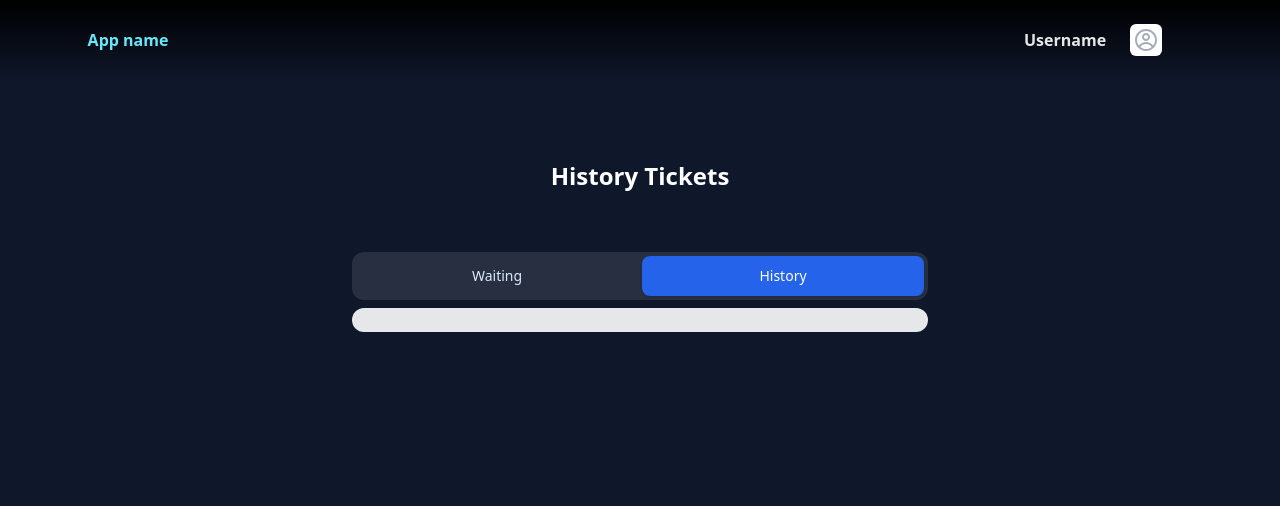
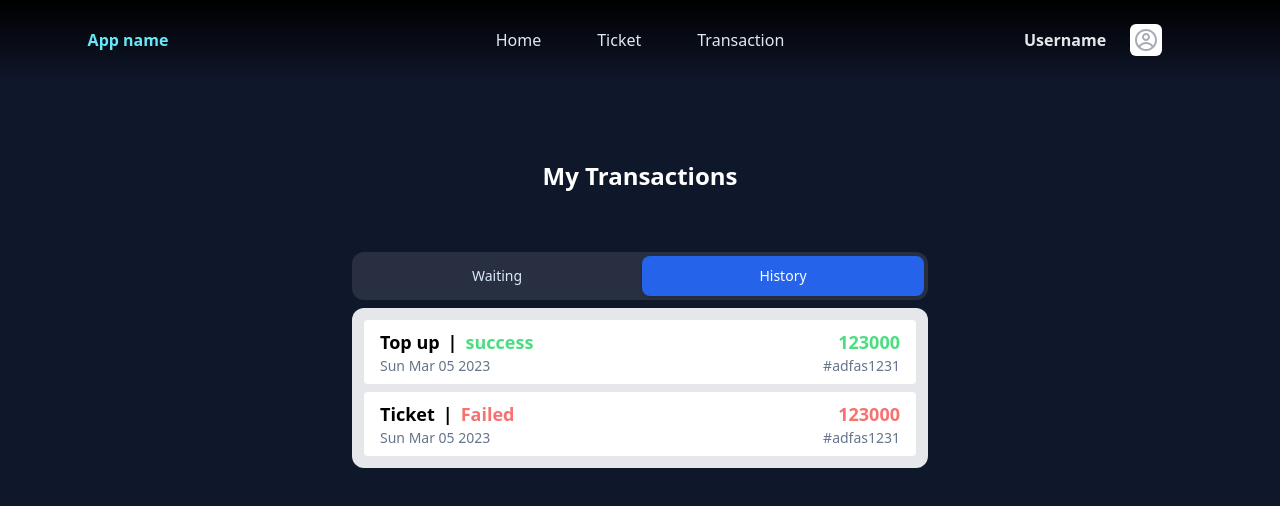
Before and after one commit to reynoldputra/movie-ticket, a Next.js app: page /transaction in a window 1280 px wide. Both pictures are taken after a click on the tab "History". Shown: the top 506 px of the page. Built offline with nearby package versions, Linux system fonts and the light colour scheme.

Commit message:
feat: transaction history

```diff
--- a/src/components/navbar/Navbar.tsx
+++ b/src/components/navbar/Navbar.tsx
@@ -1,45 +1,43 @@
-import Link from "next/link"
-import { CgProfile } from "react-icons/cg"
-import ProfileNavbar from "./Profile"
+import Link from "next/link";
+import { CgProfile } from "react-icons/cg";
+import ProfileNavbar from "./Profile";
 
 interface NavbarItemType {
-  tag: string
-  endpoint: string
+  tag: string;
+  endpoint: string;
 }
 
 export default function Navbar() {
   const navbarItems: NavbarItemType[] = [
     {
       tag: "Home",
-      endpoint: "/"
+      endpoint: "/",
     },
     {
       tag: "Ticket",
-      endpoint: "/ticket"
+      endpoint: "/ticket",
     },
     {
-      tag: "History",
-      endpoint: "/history"
-    }
-  ]
+      tag: "Transaction",
+      endpoint: "/transaction",
+    },
+  ];
 
   return (
     <div className="h-20 bg-gradient-to-b from-black fixed w-full flex justify-between items-center z-50">
-      <p className="w-64 text-cyan-300 text-center font-bold">App name</p>
-      {/* <div className="flex gap-14"> */}
-      {/*   { */}
-      {/*     navbarItems.map((item: NavbarItemType, idx: number) => { */}
-      {/*       return ( */}
-      {/*         <div key={idx} className="text-slate-200"> */}
-      {/*           <Link href={item.endpoint}> */}
-      {/*             {item.tag} */}
-      {/*           </Link> */}
-      {/*         </div> */}
-      {/*       ) */}
-      {/*     }) */}
-      {/*   } */}
-      {/* </div> */}
+      <Link href="/">
+        <p className="w-64 text-cyan-300 text-center font-bold">App name</p>
+      </Link>
+      <div className="flex gap-14">
+        {navbarItems.map((item: NavbarItemType, idx: number) => {
+          return (
+            <div key={idx} className="text-slate-200">
+              <Link href={item.endpoint}>{item.tag}</Link>
+            </div>
+          );
+        })}
+      </div>
       <ProfileNavbar />
     </div>
-  )
+  );
 }
--- a/src/components/ticket/TicketCard.tsx
+++ b/src/components/ticket/TicketCard.tsx
@@ -1,13 +1,18 @@
 import { Ticket } from "@/interfaces/Ticket";
 import Cell from "../layout/cell";
+import clsxm from "@/lib/clsxm";
 
 interface TicketCardProps {
-  ticket: Ticket
+  ticket: Ticket,
+  className : string
 }
 
-export default function TicketCard({ ticket }: TicketCardProps) {
+export default function TicketCard({ ticket, className = "" }: TicketCardProps) {
   return (
-    <div className="bg-white rounded flex flex-col w-full text-black py-2 px-4">
+    <div className={clsxm([
+      "bg-white rounded flex flex-col w-full text-black py-2 px-4",
+      className
+    ])}>
       <div className="w-full flex justify-between text-lg font-bold">
         <p>{ticket.movie_title}</p>
         <p>{ticket.count_ticket}</p>
--- /dev/null
+++ b/src/components/transaction/HistroyTransCard.tsx
@@ -0,0 +1,27 @@
+import { TransHistory } from "@/interfaces/Transaction";
+
+interface HistoryTransCardProps {
+  transaction: TransHistory;
+}
+
+export default function HistoryTransCard({ transaction }: HistoryTransCardProps) {
+  return (
+    <div className="bg-white rounded flex flex-col w-full text-black py-2 px-4">
+      <div className="w-full flex justify-between text-lg font-bold">
+        <div className="flex gap-2">
+          <p>{transaction.type}</p>
+          |
+          <p className={transaction.status.color}>{transaction.status.tag}</p>
+        </div>
+        <p className={transaction.status.color}>{transaction.cash}</p>
+      </div>
+      <div className="w-full flex justify-between text-sm text-slate-500">
+        <p>{transaction.date.toDateString()}</p>
+        <p>#{transaction.uid}</p>
+      </div>
+      <div className="h-24 bg-blue-50 rounded my-2 hidden">
+
+      </div>
+    </div>
+  );
+}
--- a/src/components/transaction/TicketTransCard.tsx
+++ b/src/components/transaction/TicketTransCard.tsx
@@ -7,12 +7,16 @@ interface TicketTransCardProps {
 export default function TicketTransCard({ transaction }: TicketTransCardProps) {
   return (
     <div className="bg-white rounded flex flex-col w-full text-black py-2 px-4">
+      <div className="w-full flex justify-between text-sm text-slate-500">
+        <p>Valid until : </p>
+        <p>#{transaction.uid}</p>
+      </div>
       <div className="w-full flex justify-between text-lg font-bold">
-        <p>Valid until : {transaction.validDate.toDateString()}</p>
+        <p>{transaction.validDate.toDateString()}</p>
         <p>IDR {transaction.cash}</p>
       </div>
-      <div className="w-full flex justify-between text-sm text-slate-500">
-        <p>#{transaction.uid}</p>
+      <div className="h-24 bg-blue-50 rounded my-2 hidden">
+
       </div>
     </div>
   );
--- a/src/interfaces/Transaction.tsx
+++ b/src/interfaces/Transaction.tsx
@@ -6,14 +6,13 @@ export interface StatusType {
 interface Transaction {
   uid: string;
   cash: number;
-  isIn: boolean;
 }
 
 export interface TicketTrans extends Transaction {
   validDate: Date;
 }
 
-export interface CompletedTrans extends Transaction {
+export interface TransHistory extends Transaction {
   date: Date;
   status: StatusType;
   type: string;
--- a/src/pageComponents/transaction/transaction.tsx
+++ b/src/pageComponents/transaction/Transaction.tsx
@@ -2,23 +2,45 @@ import Tabs from "@/components/Tabs";
 import Cell from "@/components/layout/cell";
 import Grid from "@/components/layout/grid";
 import TicketCard from "@/components/ticket/TicketCard";
+import HistoryTransCard from "@/components/transaction/HistroyTransCard";
 import TicketTransCard from "@/components/transaction/TicketTransCard";
 import { TabItem } from "@/interfaces/TabItem";
-import { TicketTrans } from "@/interfaces/Transaction";
+import { TicketTrans, TransHistory } from "@/interfaces/Transaction";
 
 export default function Transaction() {
   const ticketsTrans: TicketTrans[] = [
     {
       uid: "adfas1231",
       cash: 123000,
-      isIn: true,
       validDate: new Date("3-5-2023"),
     },
     {
       uid: "adfas1231",
       cash: 123000,
-      isIn: true,
       validDate: new Date("3-5-2023"),
+    },
+  ];
+
+  const transHistory: TransHistory[] = [
+    {
+      uid: "adfas1231",
+      cash: 123000,
+      date: new Date("3-5-2023"),
+      status: {
+        tag: "success",
+        color: "text-green-400",
+      },
+      type: "Top up",
+    },
+    {
+      uid: "adfas1231",
+      cash: 123000,
+      date: new Date("3-5-2023"),
+      status: {
+        tag: "Failed",
+        color: "text-red-400",
+      },
+      type: "Ticket",
     },
   ];
 
@@ -34,18 +56,22 @@ export default function Transaction() {
       ),
     },
     {
-      menu : "History",
-      content : (
-      <div></div>
-      )
-    }
+      menu: "History",
+      content: (
+        <div className="flex flex-col gap-2">
+          {transHistory.map((transaction, idx) => (
+            <HistoryTransCard transaction={transaction} key={idx} />
+          ))}
+        </div>
+      ),
+    },
   ];
 
   return (
     <>
       <Grid className="pt-40">
         <Cell cols="1_full" className="w-full text-center text-2xl font-bold mb-6">
-          <p>History Tickets</p>
+          <p>My Transactions</p>
         </Cell>
         <Cell cols="1_full" className="w-full flex justify-center">
           <Tabs items={transTabItem} />
--- a/src/pages/transaction.tsx
+++ b/src/pages/transaction.tsx
@@ -1,5 +1,5 @@
 import Layout from "@/components/Layout";
-import Transaction from "@/pageComponents/transaction/transaction";
+import Transaction from "@/pageComponents/transaction/Transaction";
 
 export default function TransactionPage () {
   return (
```
Also changed, not shown: 1 other file (tests, documents, lock files or other folders).
